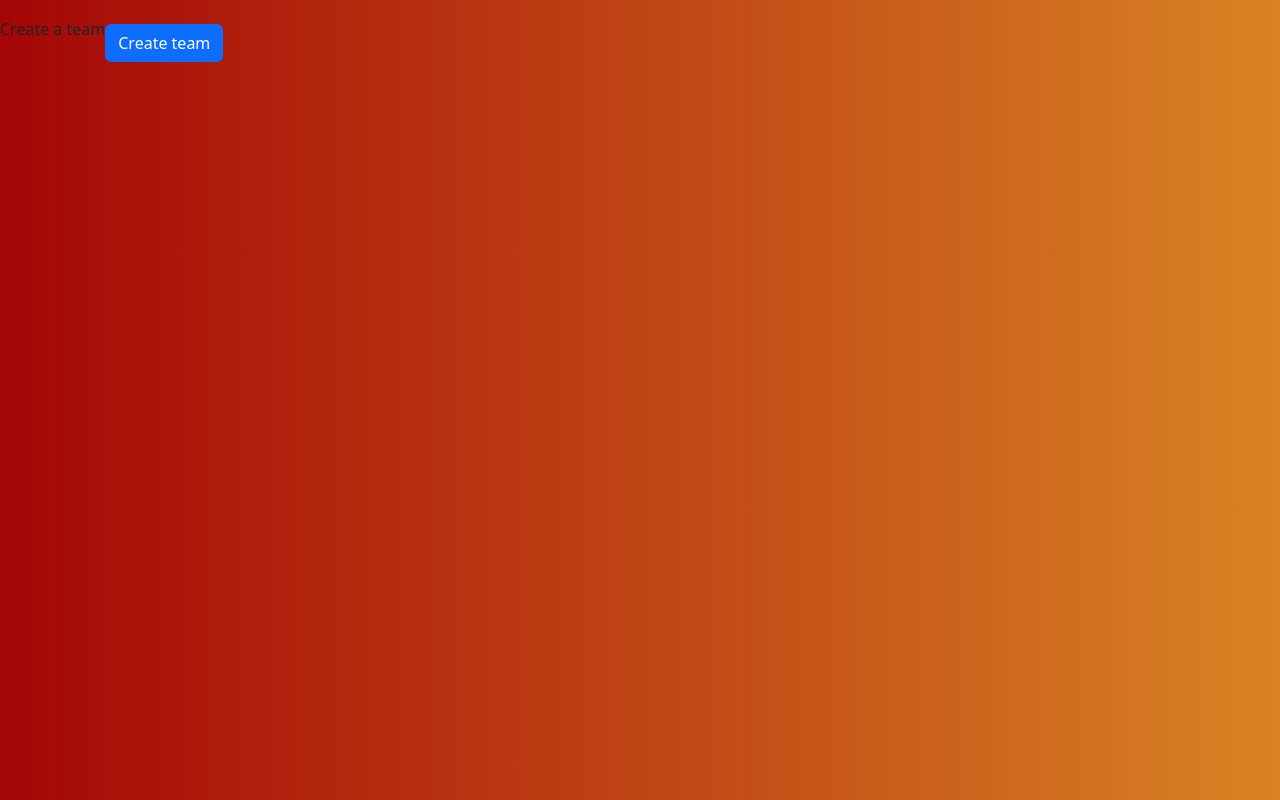
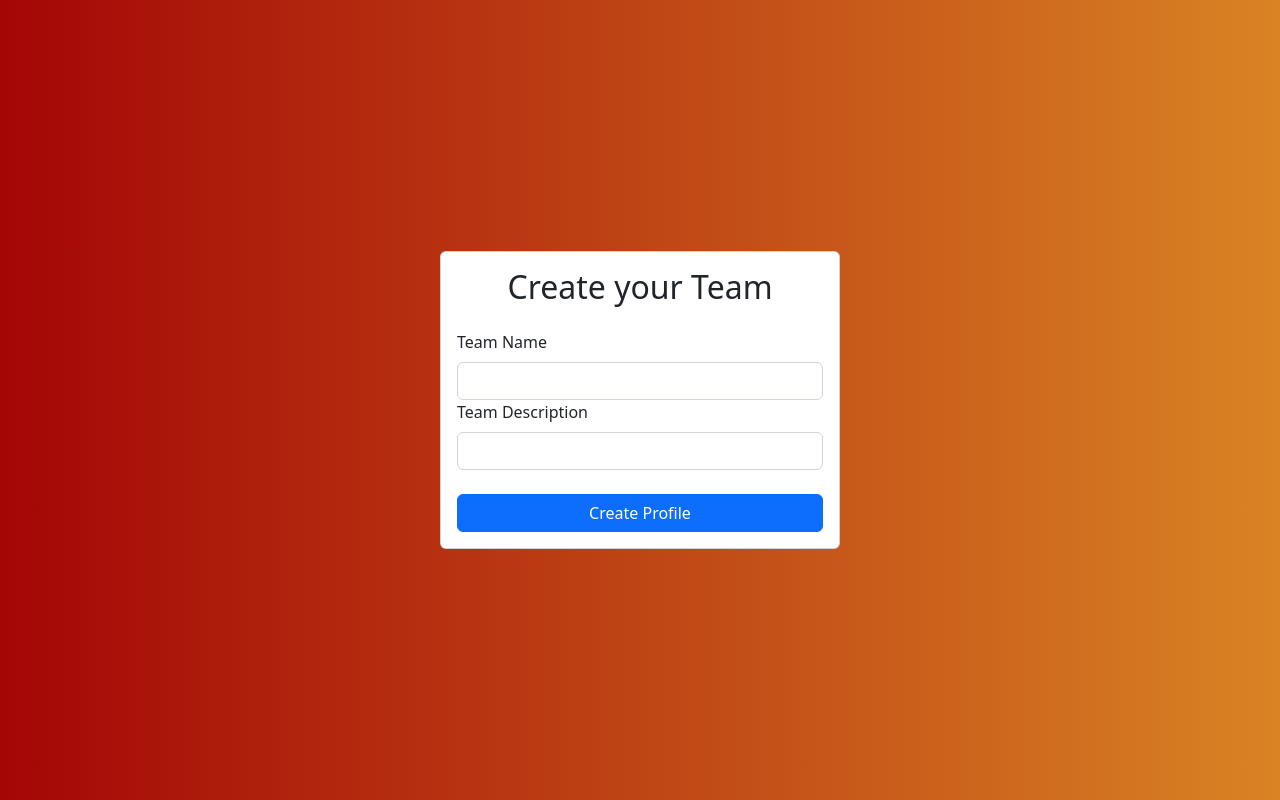
Before and after one commit to Groups-and-Griffins/GnG, a React (Create React App) app: page /createTeam in a window 1280 px wide. Built offline with nearby package versions, Linux system fonts and the light colour scheme; no server answers; sample sign-in values are in the browser's storage.

Commit message:
front end create team

```diff
--- a/src/CreateTeam.js
+++ b/src/CreateTeam.js
@@ -1,9 +1,13 @@
-import React from 'react'
+import React, { Component, useState, useRef} from 'react'
 import fire from './UserAuth/config/fire';
 import {db} from './UserAuth/config/fire';
-import { Button } from 'react-bootstrap';
+import { Card, Button, Form, Alert, Container } from "react-bootstrap"
 import {collection, updateDoc, setDoc, doc, getDoc, getDocs, onSnapshot, deleteDoc, query, where, docSnap} from 'firebase/firestore';
 export default function CreateTeam() {
+  const teamNameRef = useRef();
+  const teamDescriptionRef = useRef();
+  const [error, setError] = useState('');
+  const [loading, setLoading] = useState(false)
 
   async function handleSubmit(e) {
     var id = fire.auth().currentUser.uid;
@@ -21,9 +25,28 @@ export default function CreateTeam() {
     })
   }
   return (
-    <div>
-      Create a team
-      <Button onClick = {handleSubmit} className="w-20 mt-4">Create team</Button>
+    <Container className="d-flex align-items-center justify-content-center" style={{ minHeight: "100vh" }}>
+    <div className="w-100" style={{ maxWidth: "400px" }}>
+        <Card>
+            <Card.Body>
+            <h2 className="text-center mb-4">Create your Team</h2>
+            {error && <Alert variant="danger">{error}</Alert>}
+                <Form onSubmit={handleSubmit}>
+                    <Form.Group id="team-name">
+                        <Form.Label>Team Name</Form.Label>
+                        <Form.Control type="text" ref={teamNameRef} required />
+                    </Form.Group>
+                    <Form.Group id="team-description">
+                        <Form.Label>Team Description</Form.Label>
+                        <Form.Control type="text" ref={teamDescriptionRef} required />
+                    </Form.Group>
+                    <Button disabled={loading} className="w-100 mt-4" type="submit">
+                        Create Profile
+                    </Button>
+                </Form>
+            </Card.Body>
+        </Card>
     </div>
+</Container>
   )
 }
```
